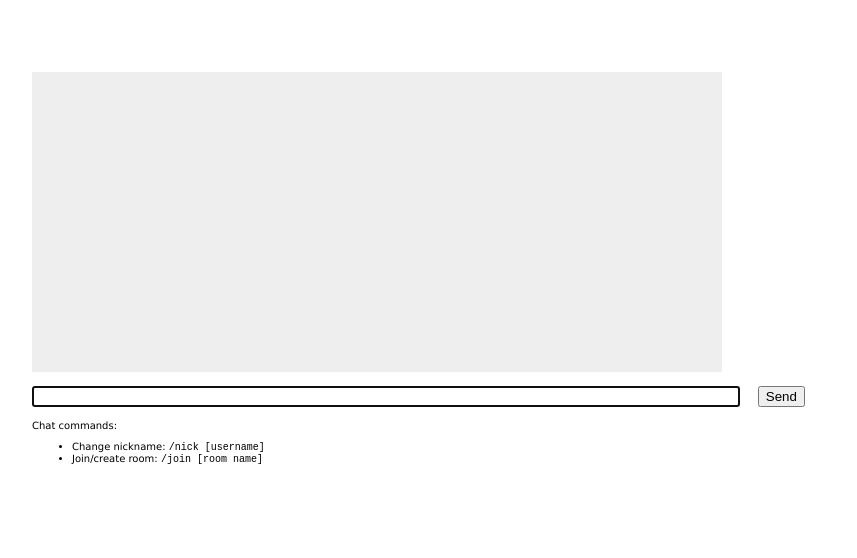
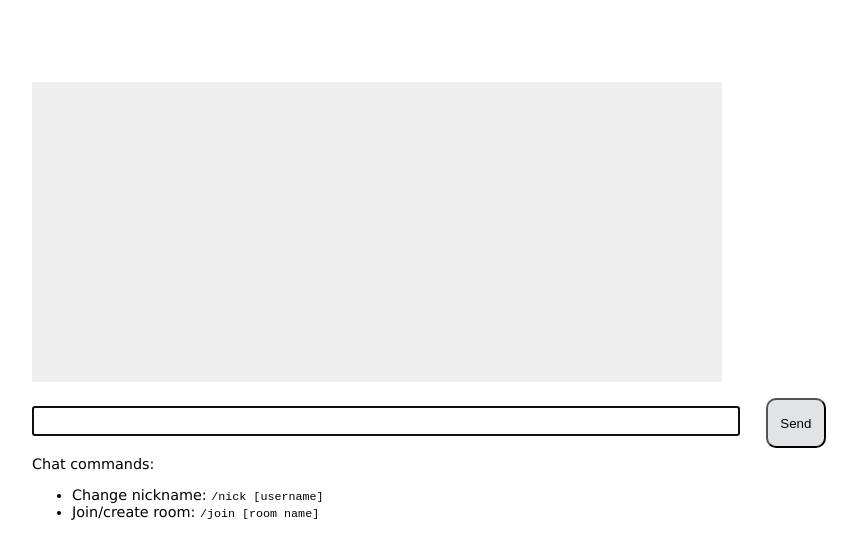
Before and after one commit to zeuekin/MultiroomChat, a website: page public/index.html in a window 1280 px wide. Shown: the whole page, without its empty margins (208-1065 px from the left). Drawn offline with nearby package versions, Linux system fonts and the light colour scheme; no server answers.

Commit message:
change CSS

```diff
--- a/public/style/style.css
+++ b/public/style/style.css
@@ -1,10 +1,6 @@
 body {
     padding: 50px;
-    font: 14px "Lucida Grande", Helvetica, Arial, sans-serif;
-}
-
-a {
-    color: #00b7ff
+    font: 100% "Lucida Grande", Helvetica, Arial, sans-serif;
 }
 
 #content {
@@ -16,6 +12,7 @@ a {
 #room {
     background-color: #ddd;
     margin-bottom: 1em;
+    font-size: 150%;
 }
 
 #messages {
@@ -46,8 +43,17 @@ a {
     width: 700px;
     margin-bottom: 1em;
     margin-right: 1em;
+    font-size: 130%;
 }
 
 #help {
-    font: 10px "Lucida Grande", Helvetica, Arial, sans-serif;
+    font: 90% "Lucida Grande", Helvetica, Arial, sans-serif;
 }
+
+#send-button {
+    height: 50px;
+    width: 60px;
+    color: black;
+    border-radius: 10px;
+    background: rgb(225, 227, 228);
+}
```
